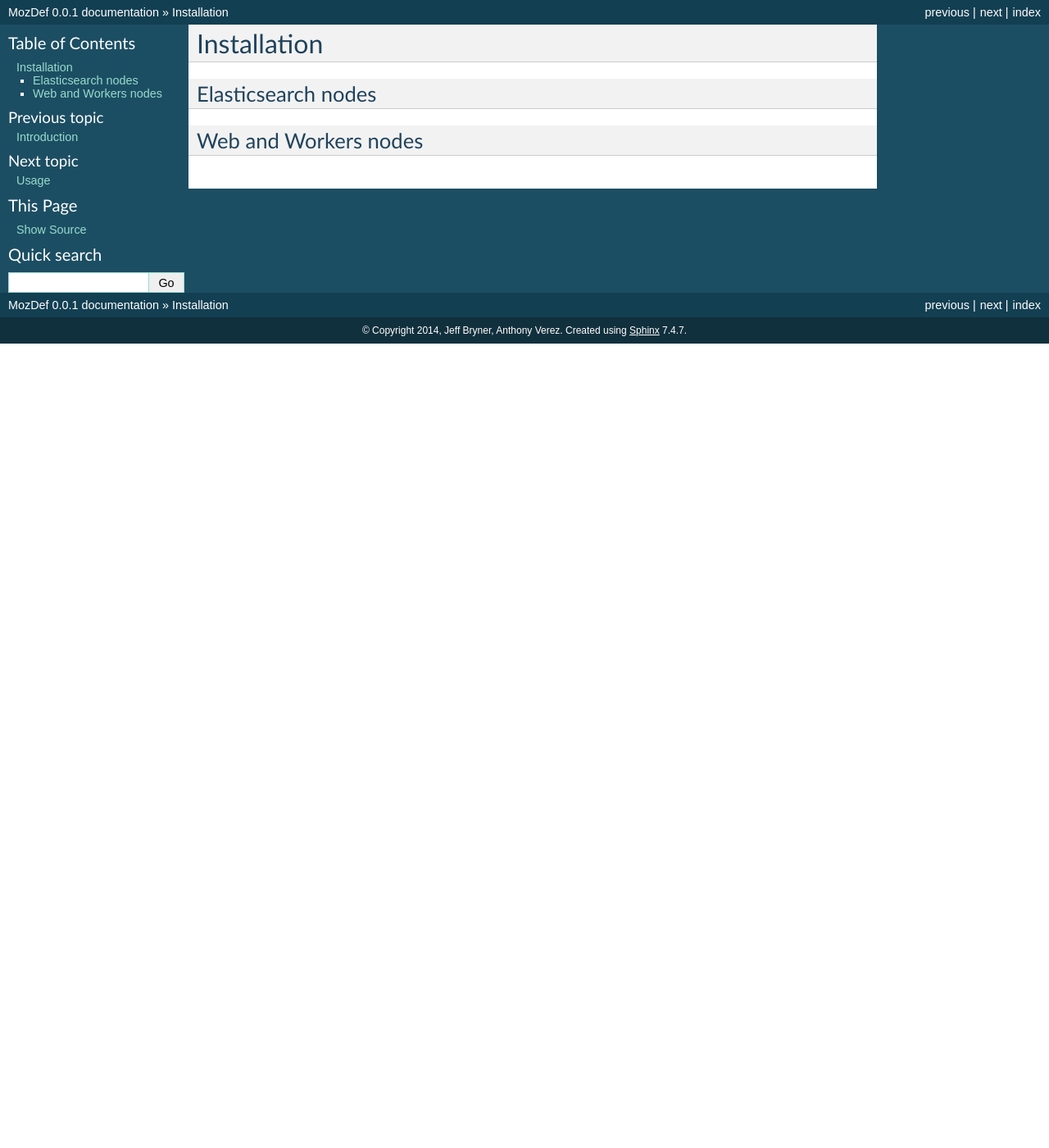
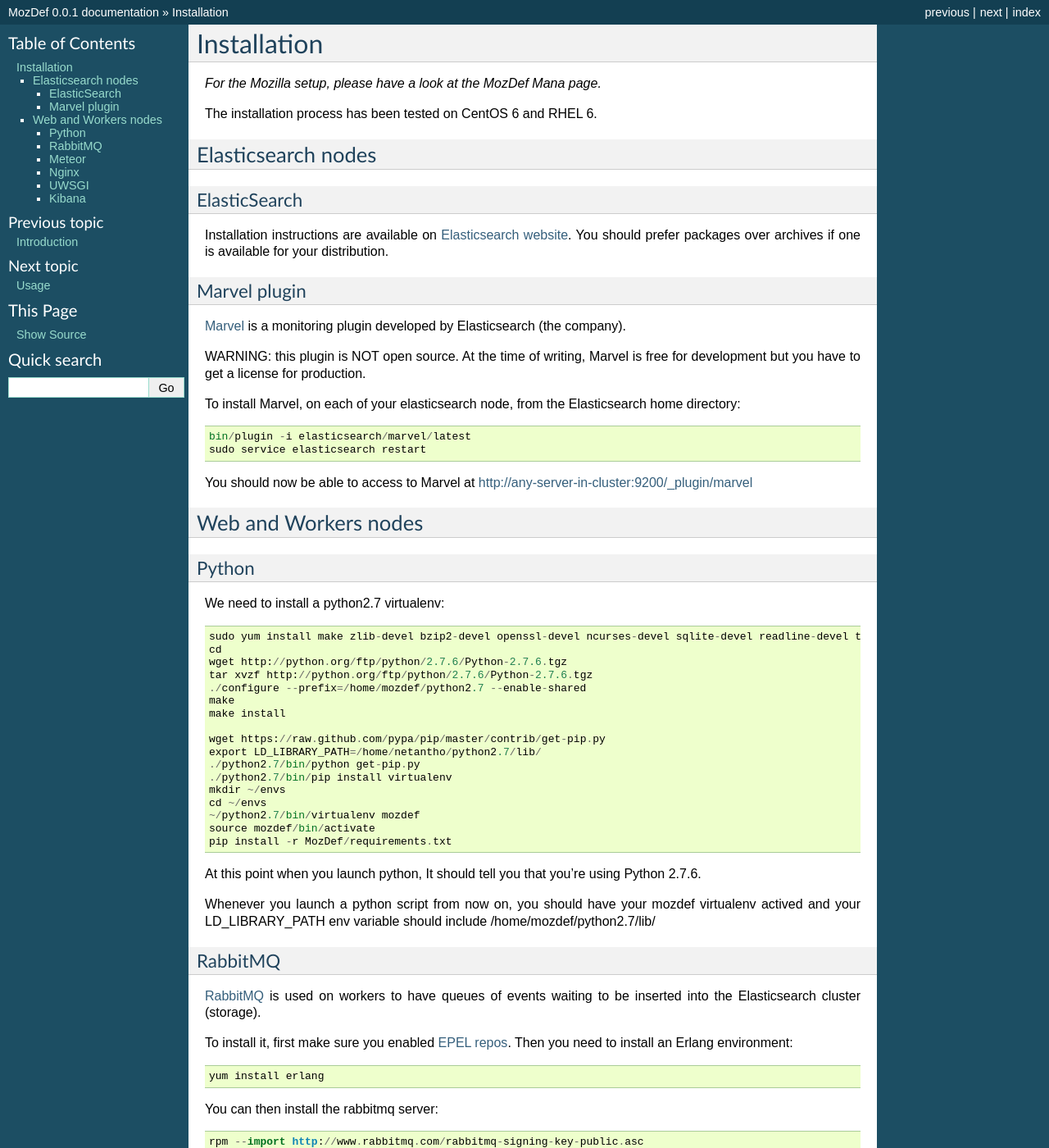
Before and after one commit to mozilla/MozDef, a Sphinx documentation site: the page built from docs/source/installation.rst, in a window 1280 px wide and 1400 px high. Shown: the whole window at 82% size. Built offline with Sphinx 7.4.7, drawn with Linux system fonts in a browser that asks for light colours; some of the changed text lies outside the part shown.

Commit message:
[averez-doc] Installation doc

```diff
--- a/docs/source/installation.rst
+++ b/docs/source/installation.rst
@@ -1,8 +1,199 @@
 Installation
 ============
+
+`For the Mozilla setup, please have a look at the MozDef Mana page.`
+
+The installation process has been tested on CentOS 6 and RHEL 6.
 
 Elasticsearch nodes
 -------------------
 
+ElasticSearch
+*************
+
+Installation instructions are available on `Elasticsearch website`_.
+You should prefer packages over archives if one is available for your distribution.
+
+.. _Elasticsearch website: http://www.elasticsearch.org/overview/elkdownloads/
+
+Marvel plugin
+*************
+
+`Marvel`_ is a monitoring plugin developed by Elasticsearch (the company).
+
+WARNING: this plugin is NOT open source. At the time of writing, Marvel is free for development but you have to get a license for production.
+
+To install Marvel, on each of your elasticsearch node, from the Elasticsearch home directory::
+
+  bin/plugin -i elasticsearch/marvel/latest
+  sudo service elasticsearch restart
+
+You should now be able to access to Marvel at http://any-server-in-cluster:9200/_plugin/marvel
+
+.. _Marvel: http://www.elasticsearch.org/overview/marvel/
+
 Web and Workers nodes
 ---------------------
+
+Python
+******
+
+We need to install a python2.7 virtualenv::
+
+  sudo yum install make zlib-devel bzip2-devel openssl-devel ncurses-devel sqlite-devel readline-devel tk-devel pcre-devel gcc gcc-c++
+  cd
+  wget http://python.org/ftp/python/2.7.6/Python-2.7.6.tgz
+  tar xvzf http://python.org/ftp/python/2.7.6/Python-2.7.6.tgz
+  ./configure --prefix=/home/mozdef/python2.7 --enable-shared
+  make
+  make install
+
+  wget https://raw.github.com/pypa/pip/master/contrib/get-pip.py
+  export LD_LIBRARY_PATH=/home/netantho/python2.7/lib/
+  ./python2.7/bin/python get-pip.py
+  ./python2.7/bin/pip install virtualenv
+  mkdir ~/envs
+  cd ~/envs
+  ~/python2.7/bin/virtualenv mozdef
+  source mozdef/bin/activate
+  pip install -r MozDef/requirements.txt
+
+At this point when you launch python, It should tell you that you're using Python 2.7.6.
+
+Whenever you launch a python script from now on, you should have your mozdef virtualenv actived and your LD_LIBRARY_PATH env variable should include /home/mozdef/python2.7/lib/
+
+RabbitMQ
+********
+
+`RabbitMQ`_ is used on workers to have queues of events waiting to be inserted into the Elasticsearch cluster (storage).
+
+To install it, first make sure you enabled `EPEL repos`_. Then you need to install an Erlang environment::
+
+  yum install erlang
+
+You can then install the rabbitmq server::
+
+  rpm --import http://www.rabbitmq.com/rabbitmq-signing-key-public.asc
+  yum install rabbitmq-server-3.2.4-1.noarch.rpm
+
+To start rabbitmq at startup::
+
+  chkconfig rabbitmq-server on
+
+.. _RabbitMQ: https://www.rabbitmq.com/
+.. _EPEL repos: http://fedoraproject.org/wiki/EPEL/FAQ#howtouse
+
+Meteor
+******
+
+`Meteor`_ is a javascript framework used for the realtime aspect of the web interface.
+
+We first need to install `Mongodb`_ since it's the DB used by Meteor.
+In /etc/yum.repo.d/mongo, add::
+
+  [mongodb]
+  name=MongoDB Repository
+  baseurl=http://downloads-distro.mongodb.org/repo/redhat/os/x86_64/
+  gpgcheck=0
+  enabled=1
+
+Then you can install mongodb::
+
+  sudo yum install mongodb
+
+For meteor, in a terminal::
+
+  curl https://install.meteor.com/ | sh
+
+  wget http://nodejs.org/dist/v0.10.26/node-v0.10.26.tar.gz
+  tar xvzf node-v0.10.26.tar.gz
+  cd node-v0.10.26
+  ./configure
+  make
+  make install
+
+Make sure you have meteorite/mrt::
+
+  npm install -g meteorite
+
+Then from the meteor subdirectory of this git repository run::
+
+  mrt add iron-router
+  mrt add accounts-persona
+
+You may want to edit the app/lib/settings.js file to properly point to your elastic search server::
+
+  elasticsearch={
+    address:"http://servername:9200/",
+    healthurl:"_cluster/health",
+    docstatsurl:"_stats/docs"
+  }
+
+Then start meteor with::
+
+  meteor
+
+.. _Meteor: https://www.meteor.com/
+.. _Mongodb: https://www.mongodb.org/
+
+Nginx
+*****
+
+We use `nginx`_ webserver.
+
+You need to install nginx::
+
+  sudo yum install nginx
+
+If you don't have this package in your repos, before installing create `/etc/yum.repos.d/nginx.repo` with the following content::
+
+  [nginx]
+  name=nginx repo
+  baseurl=http://nginx.org/packages/centos/6/$basearch/
+  gpgcheck=0
+  enabled=1
+
+.. _nginx: http://nginx.org/
+
+UWSGI
+*****
+
+We use `uwsgi`_ to interface python and nginx::
+
+  wget http://projects.unbit.it/downloads/uwsgi-2.0.2.tar.gz
+  ~/python2.7/bin/python uwsgiconfig.py --build
+  ~/python2.7/bin/python uwsgiconfig.py  --plugin plugins/python core
+  cp python_plugin.so ~/envs/mozdef/bin/
+  cp uwsgi ~/envs/mozdef/bin/
+
+  cd rest
+  # modify uwsgi.ini
+  vim uwsgi.ini
+  uwsgi --ini uwsgi.ini
+
+  cd ../loginput
+  # modify uwsgi.ini
+  vim uwsgi.ini
+  uwsgi --ini uwsgi.ini
+
+  sudo cp nginx.conf /etc/nginx
+  # modify /etc/nginx/nginx.conf
+  sudo vim /etc/nginx/nginx.conf
+  sudo service nginx restart
+
+.. _uwsgi: http://projects.unbit.it/uwsgi/
+
+Kibana
+******
+
+`Kibana`_ is a webapp to visualize and search your Elasticsearch cluster data::
+
+  wget https://download.elasticsearch.org/kibana/kibana/kibana-3.0.0milestone5.tar.gz
+  tar xvzf kibana-3.0.0milestone5.tar.gz
+  mv kibana-3.0.0milestone5 kibana
+  # configure /etc/nginx/nginx.conf to target this folder
+  sudo service nginx reload
+
+Import dashboards from `MozDef/kibana/dashboards` into the kibana webUI
+
+.. _Kibana: www.elasticsearch.org/overview/kibana
```
Also changed, not shown: docs/source/meteor.rst (deleted, +0 -24 lines), docs/source/usage.rst (+9 -3 lines).
